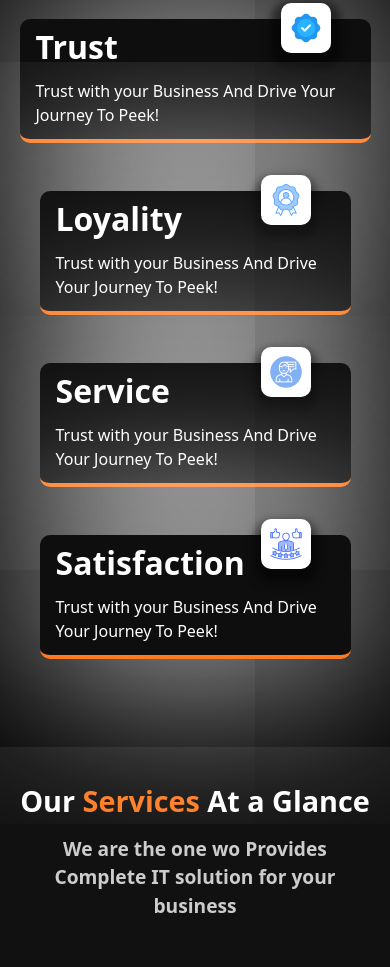
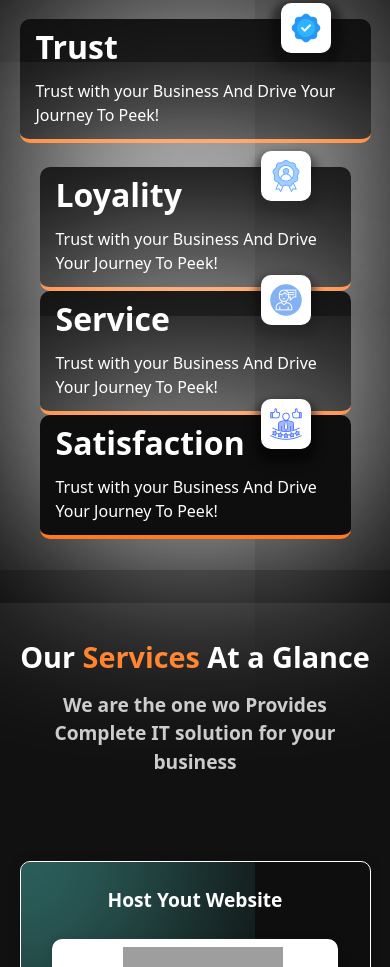
Before and after one commit to CodeExplorer-Mohit/Sanroj-Infotech-Web, a plain HTML site: page index.html in a window 390 px wide. Shown: the part 1209-2176 px from the top of the page. Drawn offline with nearby package versions, Linux system fonts and the light colour scheme; grey boxes are pictures that could not be loaded.

Commit message:
updated files

```diff
--- a/index.html
+++ b/index.html
@@ -280,7 +280,7 @@
                   </p>
                 </li>
                 <li
-                class="relative flex flex-col justify-center items-start bg-[#0E0E0E] my-6 mx-5 px-4 shadow-[0_0_200px_4px_rgba(255,255,255,1)] rounded-[10px] border-b-4 border-b-[#FF7A1F]"
+                class="relative flex flex-col justify-center items-start bg-[#0E0E0E] md:my-6 mx-5 px-4 shadow-[0_0_200px_4px_rgba(255,255,255,1)] rounded-[10px] border-b-4 border-b-[#FF7A1F]"
                 >
                 <span
                 class="absolute flex justify-center items-center w-[50px] h-[50px] bg-[#FFFFFF] shadow-[0_8px_10px_6px_rgba(0,0,0,0.5)] rounded-[10px] -top-4 right-10"
@@ -293,7 +293,7 @@
                 </p>
               </li>
               <li
-                class="relative flex flex-col justify-center items-start bg-[#0E0E0E] my-6 mx-5 px-4 shadow-[0_0_200px_4px_rgba(255,255,255,1)] rounded-[10px] border-b-4 border-b-[#FF7A1F]"
+                class="relative flex flex-col justify-center items-start bg-[#0E0E0E] md:my-6 mx-5 px-4 shadow-[0_0_200px_4px_rgba(255,255,255,1)] rounded-[10px] border-b-4 border-b-[#FF7A1F]"
               >
                 <span
                   class="absolute flex justify-center items-center w-[50px] h-[50px] bg-[#FFFFFF] shadow-[0_8px_10px_6px_rgba(0,0,0,0.5)] rounded-[10px] -top-4 right-10"
@@ -306,7 +306,7 @@
                 </p>
               </li>
               <li
-                class="relative flex flex-col justify-center items-start bg-[#0E0E0E] my-6 mx-5 px-4 shadow-[0_0_200px_4px_rgba(255,255,255,1)] rounded-[10px] border-b-4 border-b-[#FF7A1F]"
+                class="relative flex flex-col justify-center items-start bg-[#0E0E0E] md:my-6 mx-5 px-4 shadow-[0_0_200px_4px_rgba(255,255,255,1)] rounded-[10px] border-b-4 border-b-[#FF7A1F]"
               >
                 <span
                   class="absolute flex justify-center items-center w-[50px] h-[50px] bg-[#FFFFFF] shadow-[0_8px_10px_6px_rgba(0,0,0,0.5)] rounded-[10px] -top-4 right-10"
```
